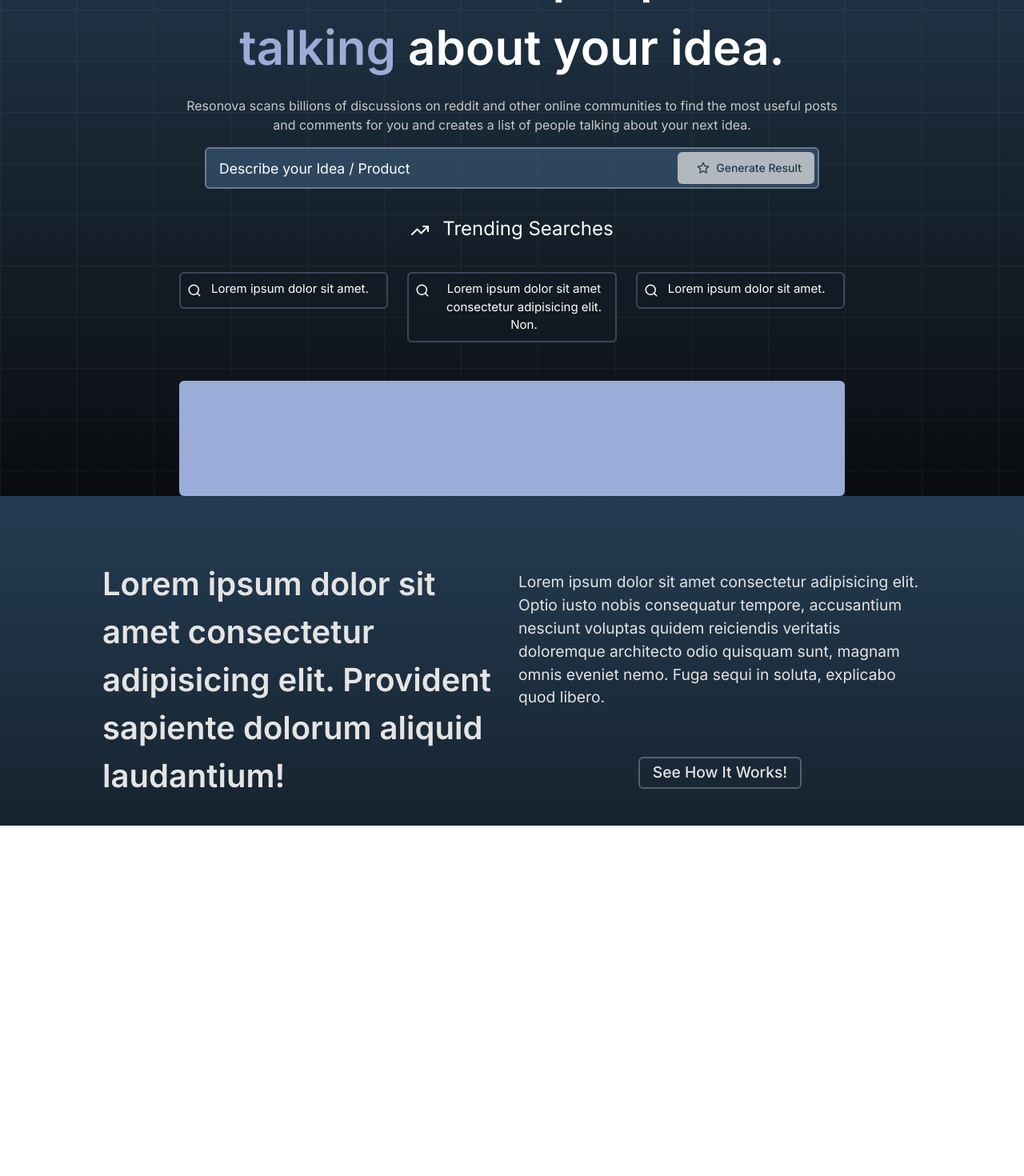
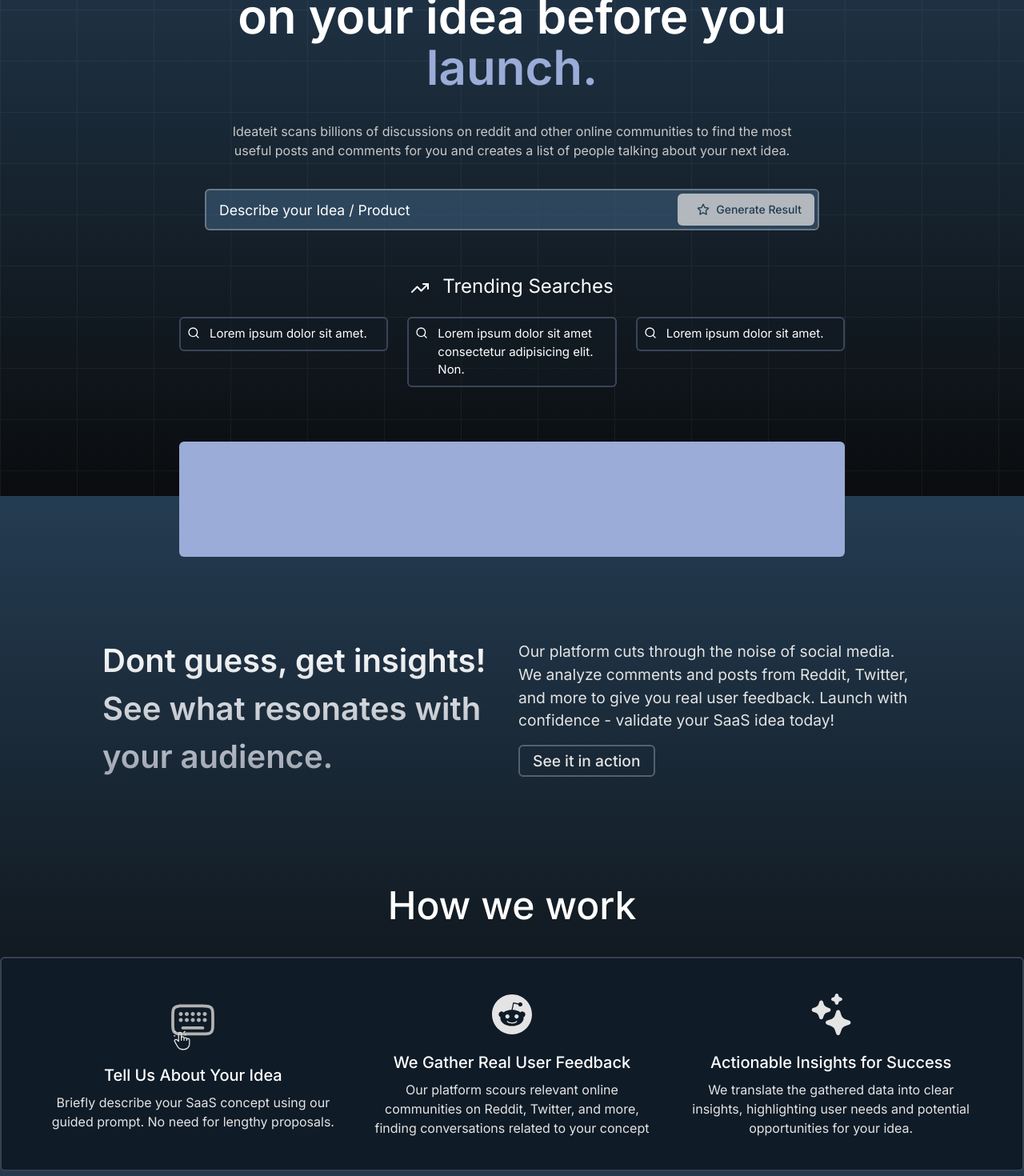
Before and after one commit to UltigendLemate/vihaan-hack, a Next.js app: page / in a window 1280 px wide. Shown: the part 180-1650 px from the top of the page at 80% size. Before the commit the page ends 1212 px from the top, so only its background shows below. Built offline with nearby package versions, Linux system fonts and the light colour scheme.

Commit message:
main page frontend sorted

```diff
--- a/src/app/layout.tsx
+++ b/src/app/layout.tsx
@@ -19,7 +19,7 @@ export default function RootLayout({
     <html lang="en">
 
       <body className={cn(inter.className,"text-[#E4E4E4] bg-gradient-to-b from-[#243C52] to-[#0A0C0E] bg-fixed")}>
-      <div className="absolute inset-0 -z-20 opacity-5 h-full w-full bg-transparent bg-[linear-gradient(to_right,#f0f0f0_1px,transparent_1px),linear-gradient(to_bottom,#f0f0f0_1px,transparent_1px)] bg-[size:6rem_4rem]"></div>
+      <div className="fixed inset-0 -z-20 opacity-5 h-full w-full bg-transparent bg-[linear-gradient(to_right,#f0f0f0_1px,transparent_1px),linear-gradient(to_bottom,#f0f0f0_1px,transparent_1px)] bg-[size:6rem_4rem]"></div>
       {children}
         </body>
     </html>
--- a/src/components/Hero.tsx
+++ b/src/components/Hero.tsx
@@ -1,8 +1,9 @@
 import React from 'react'
 import { Input } from "@/components/ui/input"
-import {TrendingUp, Search, Star} from 'lucide-react'
+import { TrendingUp, Search, Star, Keyboard } from 'lucide-react'
 import TrendingSearch from './TrendingSearch';
 import { Button } from '@/components/ui/button';
+import Howwework from './Howwework';
 
 const Hero = () => {
     const trendingSearch = [
@@ -10,46 +11,61 @@ const Hero = () => {
         "Lorem ipsum dolor sit amet consectetur adipisicing elit. Non.",
         "Lorem ipsum dolor sit amet.",
     ]
+    const howwork = [
+        {title : "Tell Us About Your Idea",icon : 'input', description : "Briefly describe your SaaS concept using our guided prompt. No need for lengthy proposals."},
+        {title : "We Gather Real User Feedback",icon : 'reddit', description : "Our platform scours relevant online communities on Reddit, Twitter, and more, finding conversations related to your concept"},
+        {title : "Actionable Insights for Success",icon : 'sparkles', description : "We translate the gathered data into clear insights, highlighting user needs and potential opportunities for your idea."}
+    ]
 
 
     return (
-    <div className="text-center h-fit text-white">
-        <div className="lg:text-[3.75rem] text-[2.5rem] w-[60%] mx-auto font-semibold">
-        See what <span className="text-primaryGray">real</span> people are <span className="text-primaryGray">talking</span> about your idea.
+        <div className="text-center h-fit text-white grid gap-5">
+            <div className="lg:text-[3.75rem] leading-[4rem] text-[2.5rem] w-[60%] mx-auto font-semibold">
+                Get real-world <span className="text-primaryGray">feedback</span> on your idea before you <span className="text-primaryGray">launch.</span>
             </div>
 
-        <p className="text-[1rem] text-paragraphGray w-[65%] mx-auto my-4">Resonova scans billions of discussions on reddit and other online communities to find the most useful posts and comments for you and creates a list of people talking about your next idea.</p>
+            <p className="text-[1rem] text-paragraphGray w-[55%] mx-auto my-4">Ideateit scans billions of discussions on reddit and other online communities to find the most useful posts and comments for you and creates a list of people talking about your next idea.</p>
 
             <div className="lg:w-[60%] w-[90%] p-1 flex md:flex-row flex-col mx-auto border-[2px] rounded-md bg-[#385873AD] border-[#D2D2D25C] text-[#FFFF] border-opacity-30">
-        <Input className="bg-transparent border-none text-[1.1rem] text-[#E4E4E4]" placeholder="Describe your Idea / Product "/>
-        <Button className="text-[#213A50] flex"><Star size={16} className="mx-2"/> Generate Result</Button>
+                <Input className="bg-transparent border-none text-[1.1rem] text-[#E4E4E4]" placeholder="Describe your Idea / Product " />
+                <Button className="text-[#213A50] flex"><Star size={16} className="mx-2" /> Generate Result</Button>
             </div>
-
-        <div className="flex justify-between text-[1.5rem] mx-auto py-8">
-            <div className="flex gap-4 mx-auto">
+            <div>
+                <div className="flex gap-4 mx-auto text-[1.5rem] pt-8 pb-4 justify-center">
                     <TrendingUp size={24} className="flex align-middle items-center my-2" />
                     <span className="#E4E4E4">Trending Searches</span>
                 </div>
-        </div>
+
 
                 <div className="grid lg:grid-cols-3 grid-cols-1 text-[0.938rem] lg:w-[65%] w-[90%] mx-auto gap-6">
                     {trendingSearch.map((item) => (
                         <TrendingSearch key={item} title={item} />
                     ))}
                 </div>
+            </div>
 
             <div className="lg:w-[65%] w-[90%] bg-primaryGray min-h-[9rem] rounded-md mx-auto my-12">
             </div>
 
-            <div className="grid md:grid-cols-2 grid-cols-1 w-4/5 mx-auto text-[#E4E4E4] gap-4 py-8 text-left">
-                <div className="md:text-[2.5rem] text-[1.9rem] font-semibold">
-                    Lorem ipsum dolor sit amet consectetur adipisicing elit. Provident sapiente dolorum aliquid laudantium!
+            <div className="grid md:grid-cols-2 grid-cols-1 items-center w-4/5 mx-auto text-[#E4E4E4] gap-4 py-8 text-left">
+                <div className="md:text-[2.5rem] text-[1.9rem] font-semibold bg-gradient-to-b from-white to-gray-400 bg-clip-text text-transparent">
+                    Dont guess, get insights! <br />See what resonates with your audience.
                 </div>
-                <div className="flex flex-col align-middle items-center justify-around space-y-8">
+                <div className="flex flex-col align-middle items-start justify-around space-y-4">
                     <div className="md:text-[1.2rem] text-[0.7rem]">
-                        Lorem ipsum dolor sit amet consectetur adipisicing elit. Optio iusto nobis consequatur tempore, accusantium nesciunt voluptas quidem reiciendis veritatis doloremque architecto odio quisquam sunt, magnam omnis eveniet nemo. Fuga sequi in soluta, explicabo quod libero.
+                        Our platform cuts through the noise of social media.  We analyze comments and posts from Reddit, Twitter, and more to give you real user feedback. Launch with confidence - validate your SaaS idea today!
                     </div>
-                    <Button variant="transparentBg">See How It Works!</Button>
+                    <Button variant="transparentBg">See it in action</Button>
+                </div>
+            </div>
+
+            <div className='my-20'>
+                <h3 className='text-5xl font-medium'>How we work</h3>
+                <div className='bg-[#0f1b27] p-10 border-2 max-w-screen-xl my-10 rounded-md mx-auto border-gray-700 grid grid-cols-3'>
+                    {howwork.map((item, index) => (
+                        <Howwework icon={item.icon} key={index} title={item.title} description={item.description} />
+                    ))}
+
                 </div>
             </div>
         </div>
--- /dev/null
+++ b/src/components/Howwework.tsx
@@ -0,0 +1,21 @@
+import { Keyboard } from 'lucide-react'
+import Image from 'next/image'
+import React from 'react'
+
+type Props = {
+    icon : string,
+    title : string,
+    description : string
+}
+
+const Howwework = (props: Props) => {
+  return (
+    <div className='flex flex-col justify-center items-center'>
+                        <Image src={`/${props.icon}.svg`} width={60} alt='icon' height={60} className='mb-4' />
+                        <h6 className='text-xl font-medium mb-2'>{props.title}</h6>
+                        <p className='px-5 text-[#e4e4e4]'>{props.description}</p>
+                    </div>
+  )
+}
+
+export default Howwework
--- a/src/components/TrendingSearch.tsx
+++ b/src/components/TrendingSearch.tsx
@@ -7,9 +7,9 @@ interface TrendingSearchProps {
 
 const TrendingSearch: React.FC<TrendingSearchProps> = ({ title }) => {
   return (
-    <div className="rounded-md border-[2px] border-primaryGray border-opacity-30 flex p-2 bg-[#131D277A] space-x-3 h-fit">
-      <div className="my-1">
-        <Search size={18}/>
+    <div className="rounded-md text-left border-[2px] items-start border-primaryGray border-opacity-30 flex p-2 bg-[#131D277A] space-x-3 h-fit">
+      <div className="my-0.5">
+        <Search size={16}/>
       </div>
       <span>{title}</span>
     </div>
```
Also changed, not shown: public/input.svg (added), public/sparkles.svg (added). Lines whose indentation alone changed are shown as unchanged.
